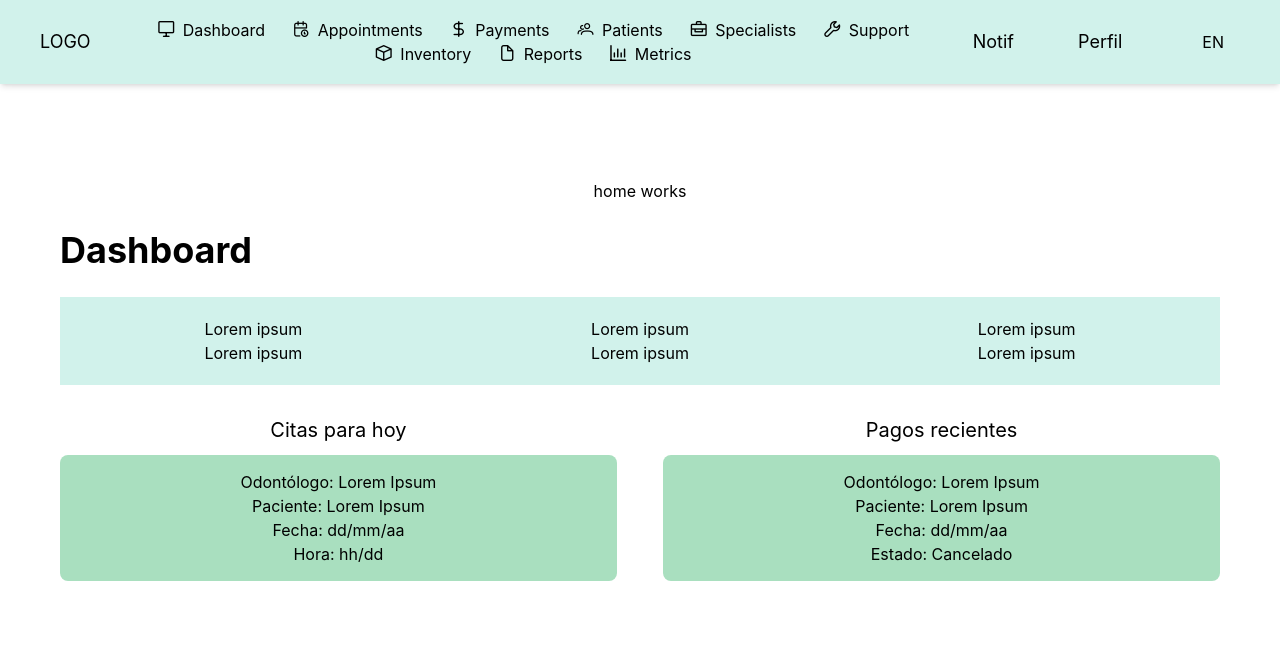
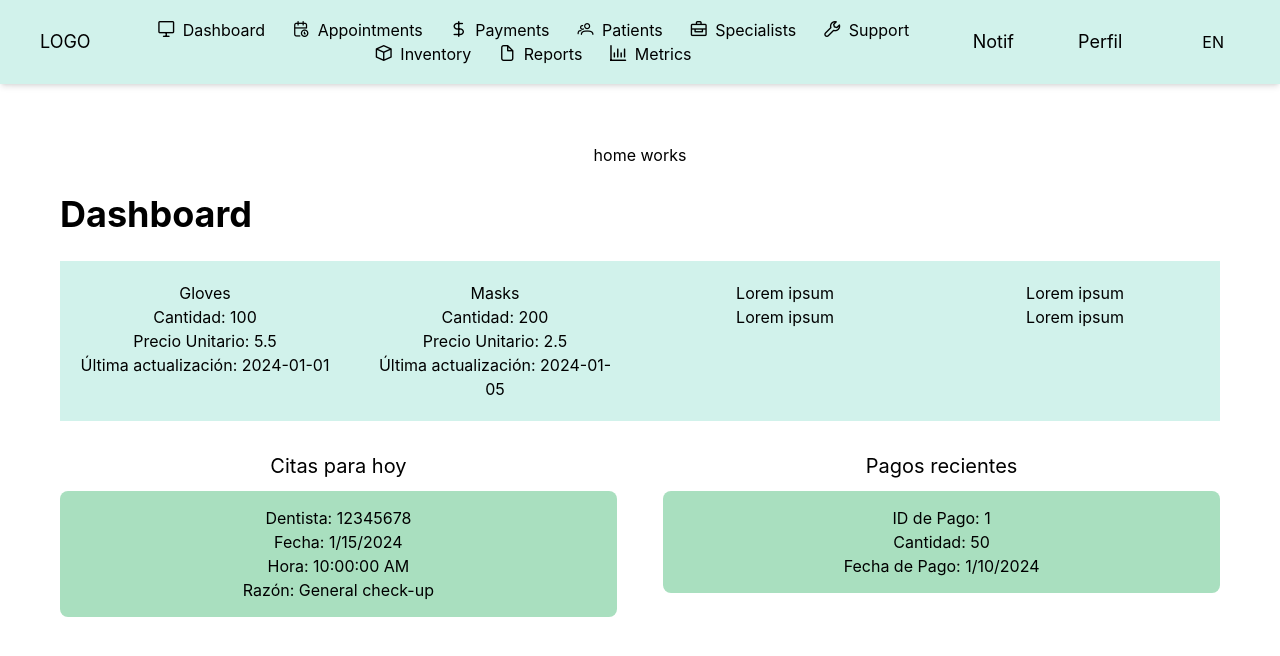
Before and after one commit to TF-AplicacionesWeb/Dentify, a Vue app: page /home/dashboard in a window 1280 px wide. Shown: the top 656 px of the page. Built offline with nearby package versions, Linux system fonts and the light colour scheme; data requests are answered from the project's data file.

Commit message:
Mejora del dashboard mostrando contenido de la fake api, implmentacion del servicio dashboard-api.service.js para implmentar los metodos get y mostrar lo que necesitamos

```diff
--- a/src/Dentify/components/Home/Dashboard/pages/dashboard.page.vue
+++ b/src/Dentify/components/Home/Dashboard/pages/dashboard.page.vue
@@ -1,18 +1,66 @@
 <script>
+import { DashboardApiService } from "../services/dashboard-api.service.js";
+
 export default {
-  name: "dashboard.vue"
-}
+  name: "dashboard",
+  data() {
+    return {
+      inventory: [],
+      appointments: [],
+      payments: []
+    };
+  },
+  created() {
+    this.fetchData();
+  },
+  methods: {
+    fetchData() {
+      // Obtener datos de inventario
+      DashboardApiService.getInventory()
+          .then((response) => {
+            this.inventory = response.data;
+          })
+          .catch((error) => {
+            console.error("Error al obtener inventario:", error);
+          });
+
+      // Obtener datos de citas
+      DashboardApiService.getAppointments()
+          .then((response) => {
+            this.appointments = response.data;
+          })
+          .catch((error) => {
+            console.error("Error al obtener citas:", error);
+          });
+
+      // Obtener datos de pagos
+      DashboardApiService.getPayments()
+          .then((response) => {
+            this.payments = response.data;
+          })
+          .catch((error) => {
+            console.error("Error al obtener pagos:", error);
+          });
+    }
+  }
+};
 </script>
 
 <template>
   <div class="dashboard-container">
     <h1 class="dashboard-title">Dashboard</h1>
-
+    <!-- Lista de inventario -->
     <div class="cards-bar">
-      <pv-card class="dashboard-card info-card">
+      <pv-card
+          v-for="item in inventory"
+          :key="item.material_id"
+          class="dashboard-card info-card"
+      >
         <template #content>
-          <p>Lorem ipsum</p>
-          <p>Lorem ipsum</p>
+          <p>{{ item.material_name }}</p>
+          <p>Cantidad: {{ item.quantity }}</p>
+          <p>Precio Unitario: {{ item.unit_price }}</p>
+          <p>Última actualización: {{ item.last_updated }}</p>
         </template>
       </pv-card>
 
@@ -35,26 +83,32 @@ export default {
       <!-- Citas para Hoy -->
       <div class="appointments">
         <h2>Citas para hoy</h2>
-        <pv-card class="dashboard-card appointments-card">
+        <pv-card
+            v-for="appointment in appointments"
+            :key="appointment.appointment_id"
+            class="dashboard-card appointments-card"
+        >
           <template #content>
-            <p>Odontólogo: Lorem Ipsum</p>
-            <p>Paciente: Lorem Ipsum</p>
-            <p>Fecha: dd/mm/aa</p>
-            <p>Hora: hh/dd</p>
+            <p>Dentista: {{ appointment.dentist_dni }}</p>
+            <p>Fecha: {{ new Date(appointment.appointment_date).toLocaleDateString() }}</p>
+            <p>Hora: {{ new Date(appointment.appointment_date).toLocaleTimeString() }}</p>
+            <p>Razón: {{ appointment.reason }}</p>
           </template>
         </pv-card>
-
       </div>
 
       <!-- Pagos Recientes -->
       <div class="payments">
         <h2>Pagos recientes</h2>
-        <pv-card class="dashboard-card payments-card">
+        <pv-card
+            v-for="payment in payments"
+            :key="payment.payment_id"
+            class="dashboard-card payments-card"
+        >
           <template #content>
-            <p>Odontólogo: Lorem Ipsum</p>
-            <p>Paciente: Lorem Ipsum</p>
-            <p>Fecha: dd/mm/aa</p>
-            <p>Estado: Cancelado</p>
+            <p>ID de Pago: {{ payment.payment_id }}</p>
+            <p>Cantidad: {{ payment.amount }}</p>
+            <p>Fecha de Pago: {{ new Date(payment.payment_date).toLocaleDateString() }}</p>
           </template>
         </pv-card>
       </div>
@@ -97,6 +151,7 @@ export default {
 .dashboard-card.info-card {
   border-radius: 0;
 }
+
 /* Contenedor de Citas y Pagos */
 .appointments-payments-container {
   display: flex;
--- /dev/null
+++ b/src/Dentify/components/Home/Dashboard/services/dashboard-api.service.js
@@ -0,0 +1,16 @@
+
+import axios from 'axios';
+
+const API_URL = 'http://localhost:3000'; // Cambia la URL según la configuración de tu servidor
+
+export const DashboardApiService = {
+    getInventory() {
+        return axios.get(`${API_URL}/inventory`);
+    },
+    getAppointments() {
+        return axios.get(`${API_URL}/appointments`);
+    },
+    getPayments() {
+        return axios.get(`${API_URL}/payments`);
+    }
+};
```
